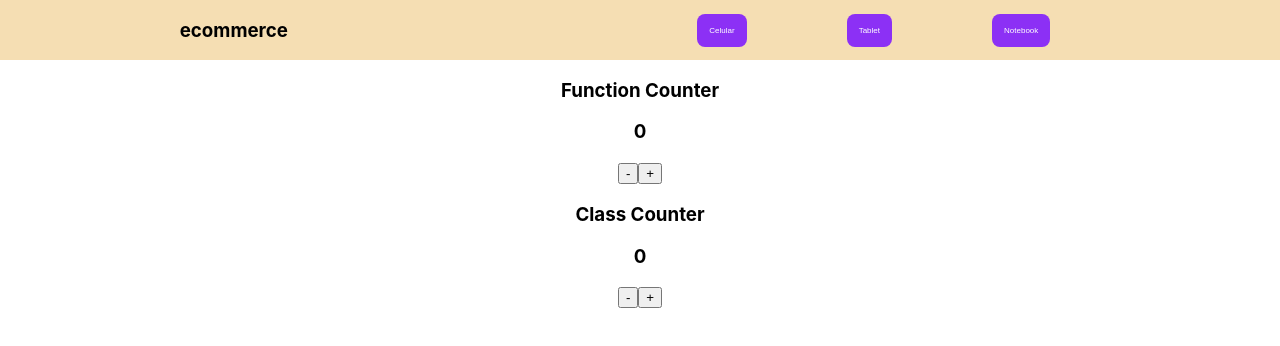
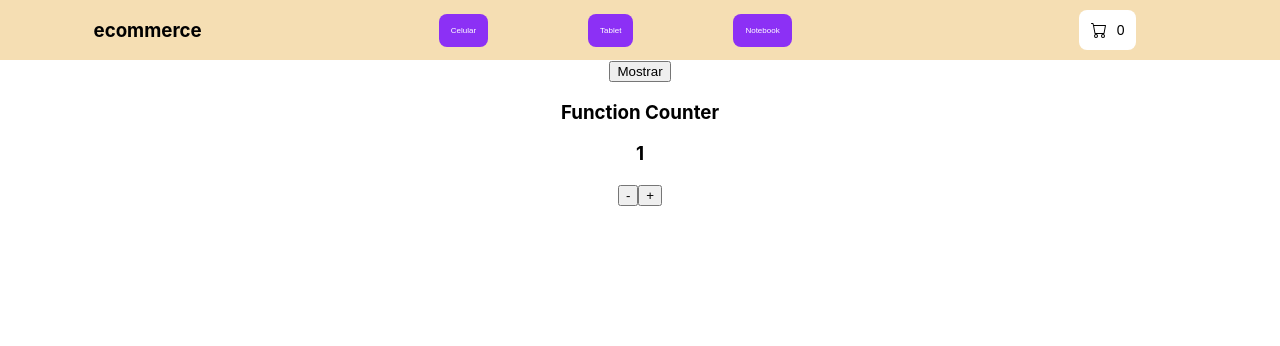
Before and after one commit to Rocio-Moroni/app24925, a React (Create React App) app: page / in a window 1280 px wide. Shown: the top 346 px of the page. Built offline with nearby package versions, Linux system fonts and the light colour scheme.

Commit message:
Clase Componentes 2

```diff
--- a/src/App.js
+++ b/src/App.js
@@ -1,14 +1,18 @@
+import { useState } from 'react'
 import './App.css';
 import NavBar from './components/NavBar/NavBar';
 import FunctionCounter from './components/FunctionCounter/FunctionCounter';
 import ClassCounter from './components/ClassCounter/ClassCounter';
 
 function App() {
+  const [show, setShow] = useState(true)
+
   return (
     <div className="App">
       <NavBar  title="ecommerce" color="red"/>
-      <FunctionCounter />
-      <ClassCounter />
+      <button onClick={() => setShow(!show)}>Mostrar</button>
+      {show ? <FunctionCounter /> : null}
+      {/* <ClassCounter /> */}
     </div>
   );
 }
--- /dev/null
+++ b/src/components/CartWidget/CartWidget.js
@@ -0,0 +1,10 @@
+const CartWidget = () => {
+    return(
+        <button className="Option" style={{ backgroundColor: 'white', color: 'black', fontSize: 14}}>
+            <img src="/images/cart.svg" alt='cart' style={{marginRight: 10}}/>
+            0
+        </button>
+    );
+}
+
+export default CartWidget
--- a/src/components/ClassCounter/ClassCounter.js
+++ b/src/components/ClassCounter/ClassCounter.js
@@ -3,7 +3,7 @@ import { Component } from "react";
 class ClassCounter extends Component {
     constructor(props) {
         super(props)
-        this.state = { count: 0}
+        this.state = { count: 5}
     }
 
     decrement = () => {
--- a/src/components/FunctionCounter/FunctionCounter.js
+++ b/src/components/FunctionCounter/FunctionCounter.js
@@ -1,13 +1,42 @@
-const FunctionCounter = () => {
+import { useState, useEffect } from 'react'
 
-    var count = 0 //ESTO NO FUNCIONA
+const FunctionCounter = (props) => {
+    const [count, setCount] = useState(0) // = [state, setState]
+
+
+    useEffect(() => {
+        console.log('El componente se monto')
+        setCount(count + 1)
+
+        return () => {
+            console.log('Me voy a desmontar')
+            setCount(0)
+        }
+    }, [])
+
+    useEffect(() => {
+        console.log('count cambio')
+
+        return () => {
+            console.log('return count')
+            if(count === 10) {
+                setCount(0)
+            }
+        }
+    }, [count])
+
+    // console.log('Voy a renderizar')
+
 
     const decrement = () => {
-        count = count - 1
+        if(count > 0) {
+            setCount(count - 1)
+
+        }
     }
 
     const increment = () => {
-        count = count  + 1
+        setCount(count + 1)
     }
 
     return(
--- a/src/components/NavBar/NavBar.js
+++ b/src/components/NavBar/NavBar.js
@@ -1,5 +1,6 @@
 import './NavBar.css'
 import Button from '../Button/Button'
+import CartWidget from '../CartWidget/CartWidget'
 
 const NavBar = ({ title, ...rest }) => { //{ title: 'ecommerce ', color='red'}
   // const { title, color } = props
@@ -31,6 +32,7 @@ const NavBar = ({ title, ...rest }) => { //{ title: 'ecommerce ', color='red'}
             Notebook
           </Button>
         </div>
+        <CartWidget />
       </nav>
   )
 }
```
Also changed, not shown: public/images/cart.svg (added), public/logo192.png (renamed from public/images/logo192.png), public/manifest.json.
